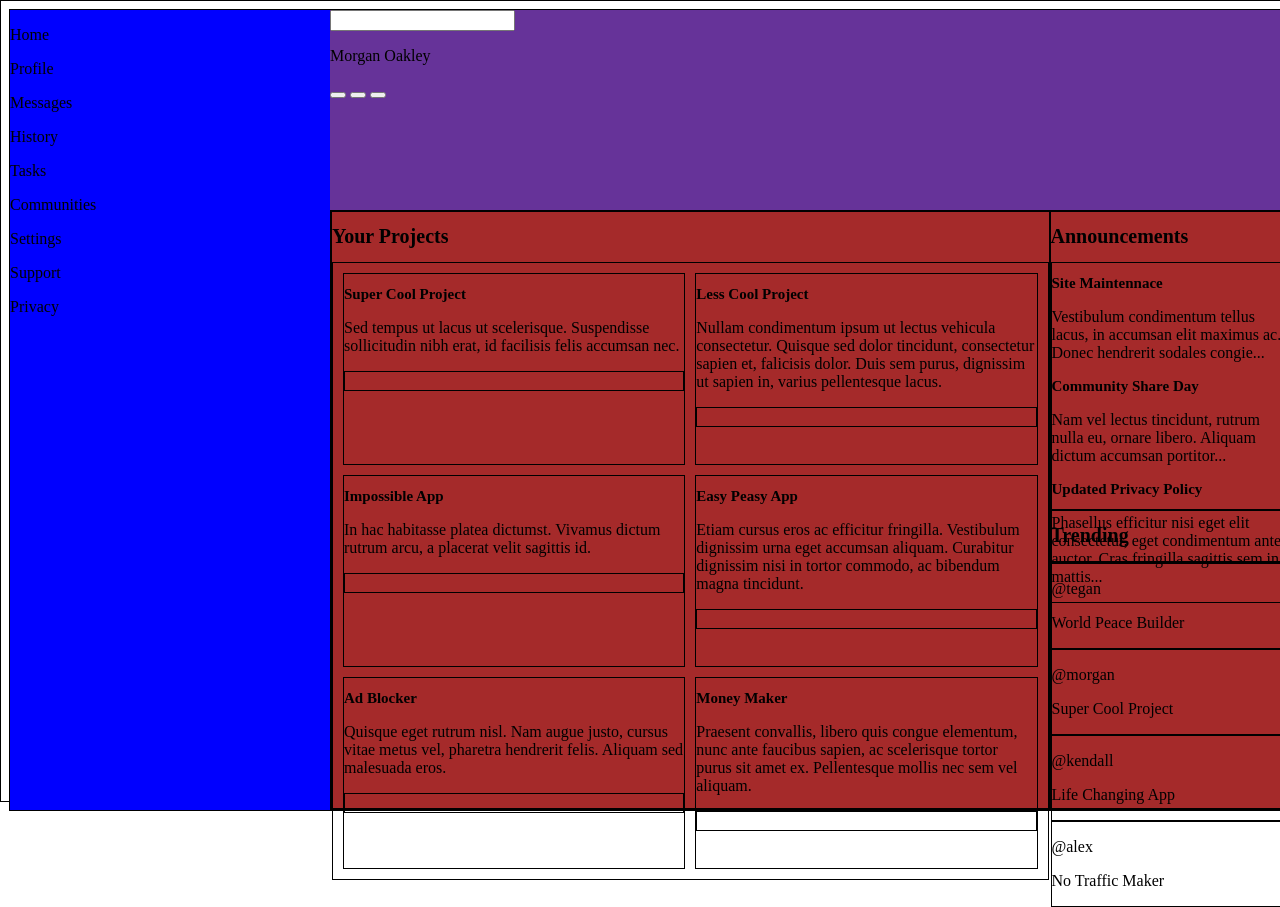
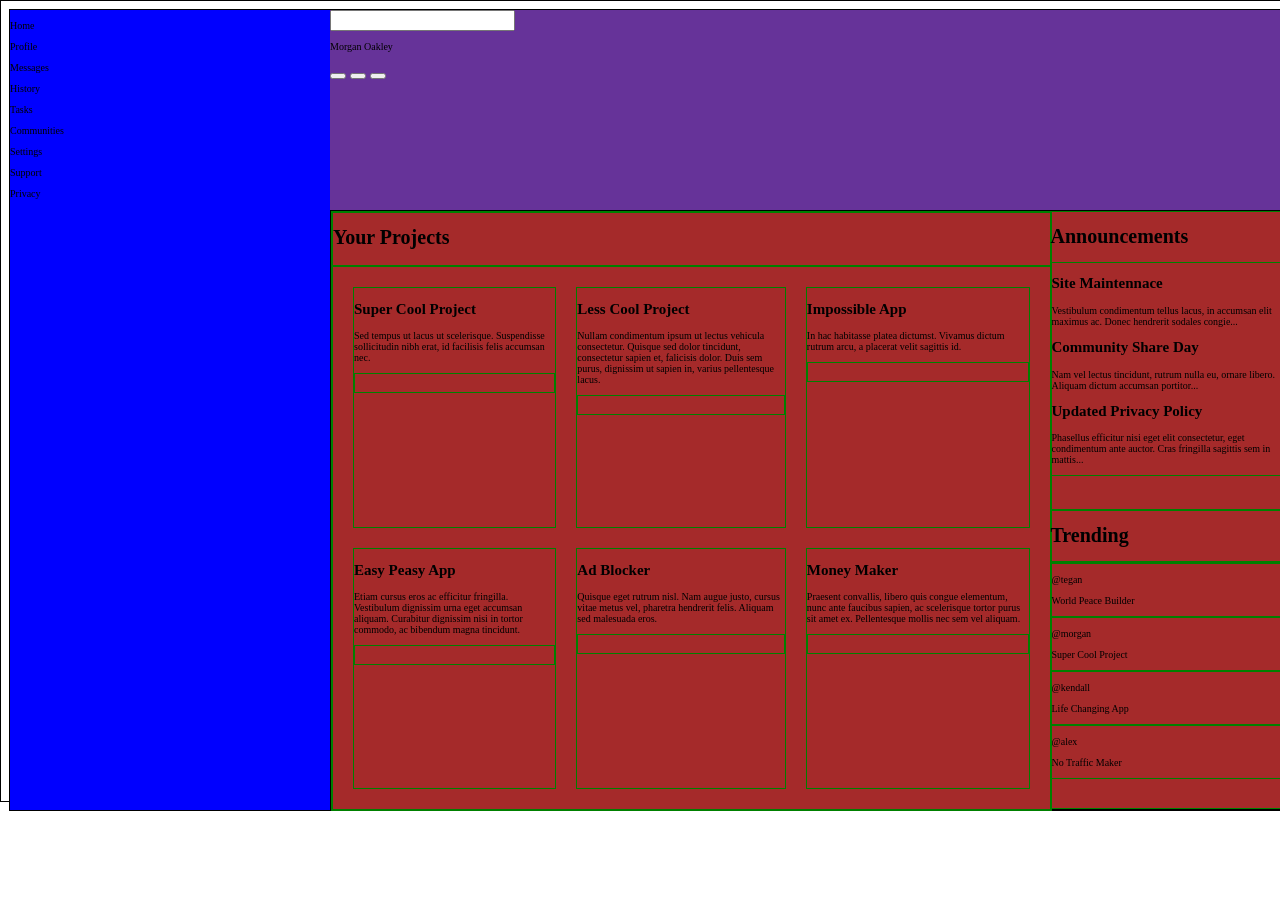
Before and after one commit to asnhck12/dashboard, a plain HTML site: page index.html in a window 1280 px wide. After the commit the page ends 811 px from the top, so only its background shows below. Drawn offline with Linux system fonts and the light colour scheme.

Commit message:
updated structure

```diff
--- a/index.html
+++ b/index.html
@@ -57,9 +57,11 @@
         </div>
         <div class="main">
             <div class="projects">
-                <h1>Your Projects</h1>
+                <div class="projectsHeader">
+                    <h1>Your Projects</h1>
+                </div>
                 <div class="projectCards">
-                    <div class="projectCards1">
+                    <div class="projectCard 1">
                         <h2>Super Cool Project</h2>
                         <p>Sed tempus ut lacus ut scelerisque.
                             Suspendisse sollicitudin nibh erat, id facilisis felis accumsan nec.
@@ -70,7 +72,7 @@
                             <img/>
                         </div>
                     </div>
-                    <div class="projectCards2">
+                    <div class="projectCard 2">
                         <h2>Less Cool Project</h2>
                         <p>Nullam condimentum ipsum ut lectus vehicula consectetur.
                             Quisque sed dolor tincidunt, consectetur sapien et, falicisis dolor. Duis sem purus,
@@ -82,7 +84,7 @@
                             <img/>
                         </div>
                     </div>
-                    <div class="projectCards3">
+                    <div class="projectCard 3">
                         <h2>Impossible App</h2>
                         <p>In hac habitasse platea dictumst. Vivamus dictum rutrum arcu, a placerat velit sagittis id.</p>
                         <div class="icons">
@@ -91,7 +93,7 @@
                             <img/>
                         </div>
                     </div>
-                    <div class="projectCards4">
+                    <div class="projectCard 4">
                         <h2>Easy Peasy App</h2>
                         <p>Etiam cursus eros ac efficitur fringilla.
                             Vestibulum dignissim urna eget accumsan aliquam. Curabitur dignissim nisi in tortor commodo, ac bibendum magna tincidunt.
@@ -102,7 +104,7 @@
                             <img/>
                         </div>
                     </div>
-                    <div class="projectCards5">
+                    <div class="projectCard 5">
                         <h2>Ad Blocker</h2>
                         <p>Quisque eget rutrum nisl. Nam augue justo, cursus vitae metus vel, pharetra hendrerit felis. Aliquam sed malesuada eros.</p>
                         <div class="icons">
@@ -111,7 +113,7 @@
                             <img/>
                         </div>
                     </div>
-                    <div class="projectCards6">
+                    <div class="projectCard 6">
                         <h2>Money Maker</h2>
                         <p>Praesent convallis, libero quis congue elementum, nunc ante faucibus sapien, ac scelerisque tortor purus sit amet ex. Pellentesque mollis nec sem vel aliquam.</p>
                         <div class="icons">
--- a/styles.css
+++ b/styles.css
@@ -35,20 +35,26 @@ html, body {
 .main div {
     border: 1px;
     border-style: double;
-    border-color: black;
+    border-color: green;
 }
 
 .projects {
     grid-area: 1/1/5/4;
+    width: 100%;
+    height: 100%;
+    display: grid;
+    grid-template: 1fr 10fr/ auto;
+
 }
 
 .projectCards {
-    padding: 10px;
-    height: 100%;
-    display: grid;
-    grid-template: repeat(3, 1fr)/repeat(2, 1fr);
-    gap: 10px;
+    display:grid;
+    grid-template: 1fr 1fr/ auto auto auto;
+    padding: 20px;
+    gap: 20px;
+
 }
+
 
 .announcements {
     grid-area: 1/4/3/5;
@@ -71,3 +77,7 @@ h1 {
 h2 {
     font-size: 15px;
 }
+
+p {
+    font-size: 10px;
+}
```
